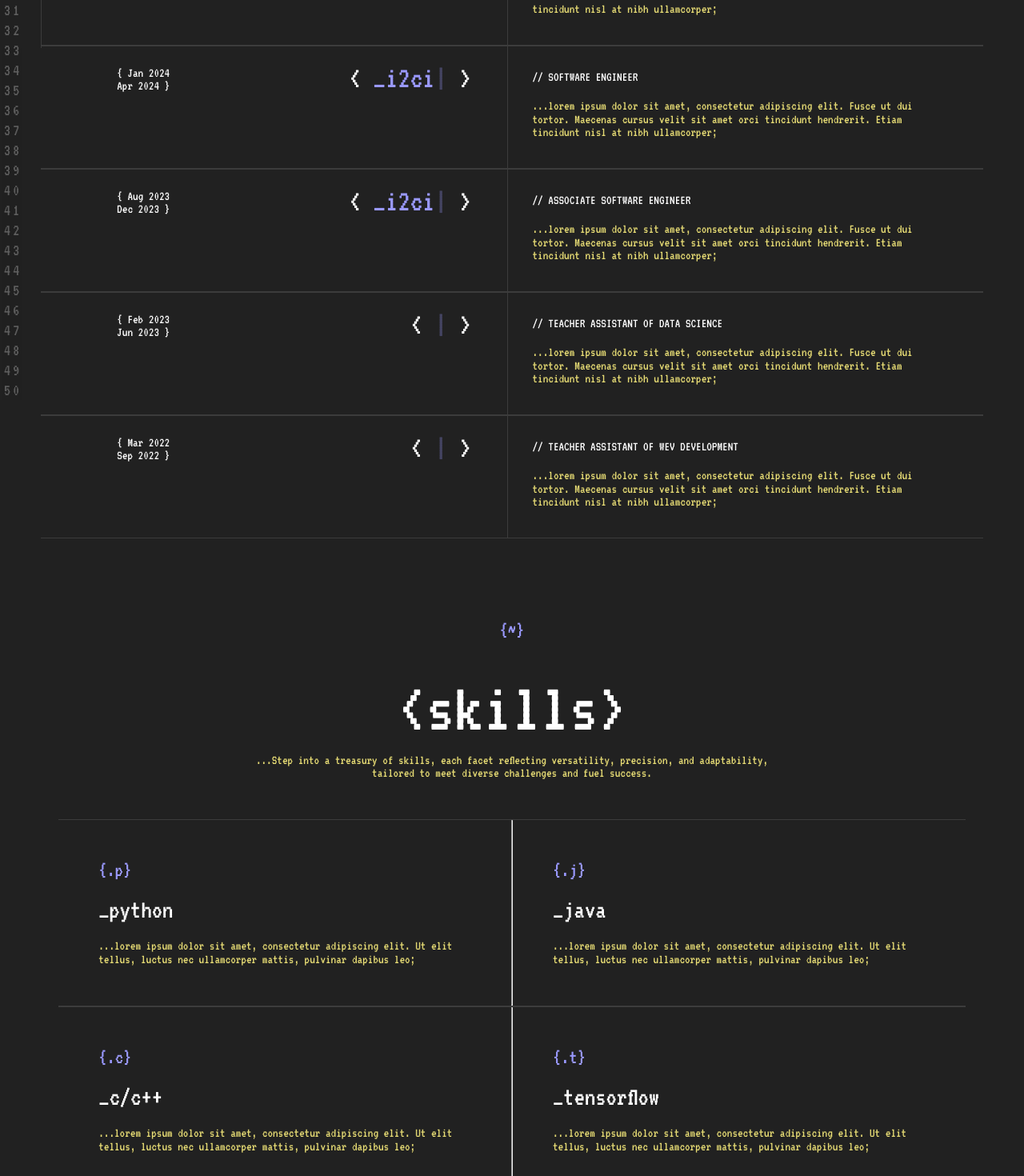
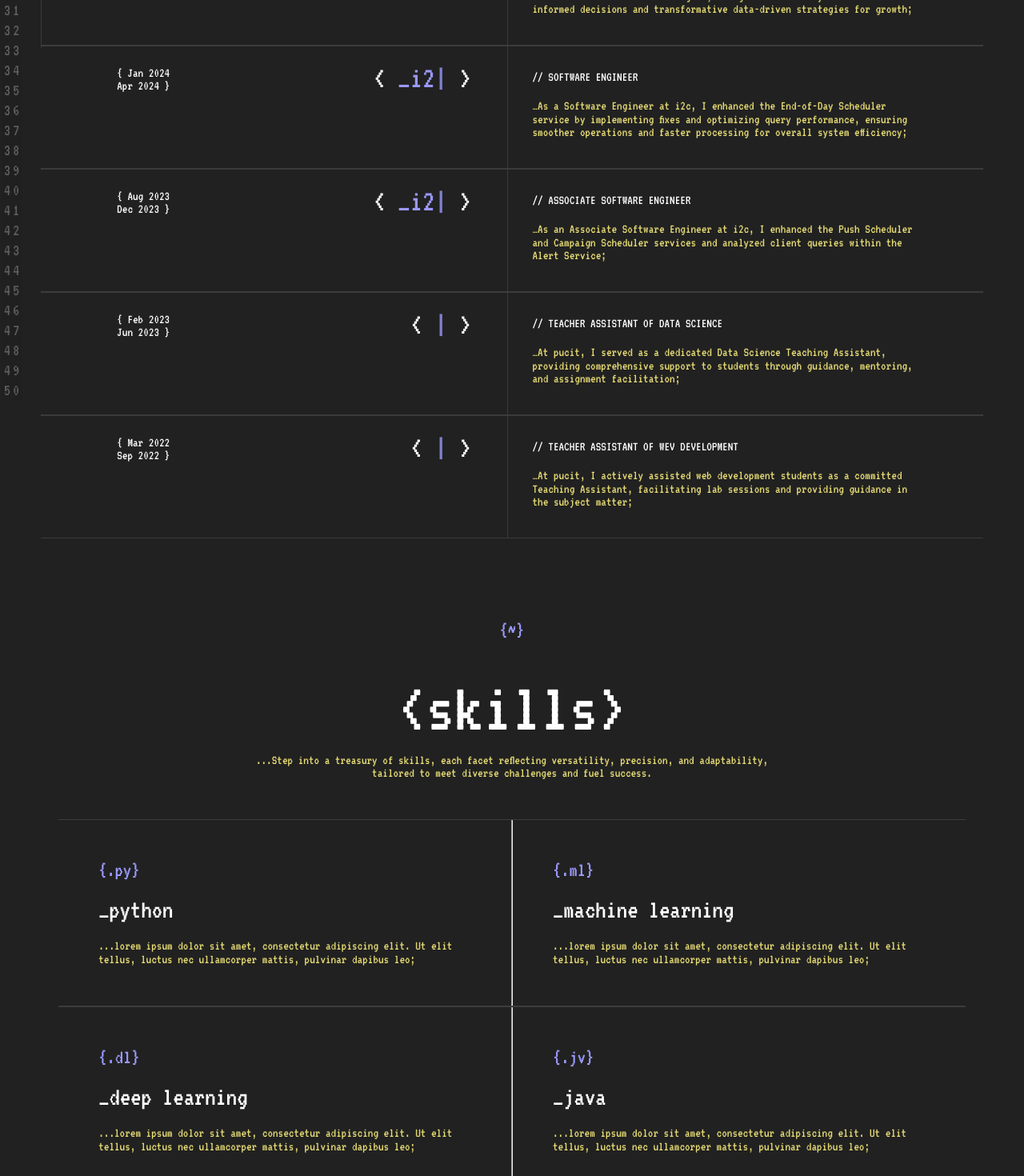
Before and after one commit to Nayab-Tahir/nayab-portfolio, a React (Vite) app: page /nayab-portfolio/resume in a window 1280 px wide. Shown: the part 760-2230 px from the top of the page at 80% size. Built offline with nearby package versions, Linux system fonts and the light colour scheme.

Commit message:
Data Management Improved

```diff
--- /dev/null
+++ b/src/Data/data.jsx
@@ -0,0 +1,55 @@
+export const myCareerList = [
+  "_ai specialist",
+  "_ml engineer",
+  "_data scientist",
+  "_web developer",
+];
+
+export const terminalData = {
+  listDir: {
+    root: ["Projects", "Resume", "About"],
+    Projects: ["ByteInsight", "QuranApp"],
+  },
+  terminalInstructionsList: [
+    {
+      num: 1,
+      title: "clear",
+      description: "It will clear the terminal",
+    },
+    {
+      num: 2,
+      title: "cd",
+      description: "Changes directory to specified directory",
+    },
+    {
+      num: 3,
+      title: "ls",
+      description: "List files and directories",
+    },
+    {
+      num: 4,
+      title: "mkdir",
+      description: "Create a new directory",
+    },
+    {
+      num: 5,
+      title: "rm",
+      description: "Remove a file or directory",
+    },
+    {
+      num: 6,
+      title: "mv",
+      description: "Move or rename a file or directory",
+    },
+    {
+      num: 7,
+      title: "cp",
+      description: "Copy a file or directory",
+    },
+    {
+      num: 8,
+      title: "cat",
+      description: "Display the contents of a file",
+    },
+  ],
+};
--- a/src/components/Sections/ExperienceSection/ExperienceSection.jsx
+++ b/src/components/Sections/ExperienceSection/ExperienceSection.jsx
@@ -10,7 +10,7 @@
     companyName: "techtics.ai",
     position: "JUNIOR DATA SCIENTIST",
     description:
-      "...lorem ipsum dolor sit amet, consectetur adipiscing elit. Fusce ut dui tortor. Maecenas cursus velit sit amet orci tincidunt hendrerit. Etiam tincidunt nisl at nibh ullamcorper;",
+      "…As a Junior Data Scientist at Techtics.ai, I leverage AI and ML for innovative solutions and insights, using advanced analysis to drive informed decisions and transformative data-driven strategies for growth;",
   },
   {
     startDate: "Jan 2024",
@@ -18,7 +18,7 @@
     companyName: "i2cinc",
     position: "SOFTWARE ENGINEER",
     description:
-      "...lorem ipsum dolor sit amet, consectetur adipiscing elit. Fusce ut dui tortor. Maecenas cursus velit sit amet orci tincidunt hendrerit. Etiam tincidunt nisl at nibh ullamcorper;",
+      "…As a Software Engineer at i2c, I enhanced the End-of-Day Scheduler service by implementing fixes and optimizing query performance, ensuring smoother operations and faster processing for overall system efficiency;",
   },
   {
     startDate: "Aug 2023",
@@ -26,7 +26,7 @@
     companyName: "i2cinc",
     position: "ASSOCIATE SOFTWARE ENGINEER",
     description:
-      "...lorem ipsum dolor sit amet, consectetur adipiscing elit. Fusce ut dui tortor. Maecenas cursus velit sit amet orci tincidunt hendrerit. Etiam tincidunt nisl at nibh ullamcorper;",
+      "…As an Associate Software Engineer at i2c, I enhanced the Push Scheduler and Campaign Scheduler services and analyzed client queries within the Alert Service;",
   },
   {
     startDate: "Feb 2023",
@@ -34,7 +34,7 @@
     companyName: "pucit",
     position: "TEACHER ASSISTANT OF DATA SCIENCE",
     description:
-      "...lorem ipsum dolor sit amet, consectetur adipiscing elit. Fusce ut dui tortor. Maecenas cursus velit sit amet orci tincidunt hendrerit. Etiam tincidunt nisl at nibh ullamcorper;",
+      "…At pucit, I served as a dedicated Data Science Teaching Assistant, providing comprehensive support to students through guidance, mentoring, and assignment facilitation;",
   },
   {
     startDate: "Mar 2022",
@@ -42,11 +42,12 @@
     companyName: "pucit",
     position: "TEACHER ASSISTANT OF WEV DEVELOPMENT",
     description:
-      "...lorem ipsum dolor sit amet, consectetur adipiscing elit. Fusce ut dui tortor. Maecenas cursus velit sit amet orci tincidunt hendrerit. Etiam tincidunt nisl at nibh ullamcorper;",
+      "…At pucit, I actively assisted web development students as a committed Teaching Assistant, facilitating lab sessions and providing guidance in the subject matter;",
   },
 ];
 
-const experienceIntro = "...Embark on a journey through my professional chronicles, where each role tells a story of growth, challenges conquered, and expertise honed.";
+const experienceIntro =
+  "…Embark on a journey through my professional chronicles, where each role tells a story of growth, challenges conquered, and expertise honed.";
 
 const ExperienceSection = () => {
   return (
--- a/src/components/Sections/IntroSection/IntroSection.jsx
+++ b/src/components/Sections/IntroSection/IntroSection.jsx
@@ -2,8 +2,7 @@
 import AnimatedHeading from "../../../UI/AnimatedHeading";
 import useAnimateTextList from "../../../Hooks/useAnimateTextList";
 import "./IntroSection.css";
-
-const myCareerList = ["_ai specialist", "_ml engineer", "_data scientist", "_web developer"];
+import { myCareerList } from "../../../Data/data";
 
 const IntroSection = () => {
   const career = useAnimateTextList(myCareerList);
--- a/src/components/Sections/SkillsSection/SkillsSection.jsx
+++ b/src/components/Sections/SkillsSection/SkillsSection.jsx
@@ -6,13 +6,27 @@
 const skills = [
   [
     {
-      symbol: ".p",
+      symbol: ".py",
       title: "python",
       description:
         "lorem ipsum dolor sit amet, consectetur adipiscing elit. Ut elit tellus, luctus nec ullamcorper mattis, pulvinar dapibus leo;",
     },
     {
-      symbol: ".j",
+      symbol: ".ml",
+      title: "machine learning",
+      description:
+        "lorem ipsum dolor sit amet, consectetur adipiscing elit. Ut elit tellus, luctus nec ullamcorper mattis, pulvinar dapibus leo;",
+    },
+  ],
+  [
+    {
+      symbol: ".dl",
+      title: "deep learning",
+      description:
+        "lorem ipsum dolor sit amet, consectetur adipiscing elit. Ut elit tellus, luctus nec ullamcorper mattis, pulvinar dapibus leo;",
+    },
+    {
+      symbol: ".jv",
       title: "java",
       description:
         "lorem ipsum dolor sit amet, consectetur adipiscing elit. Ut elit tellus, luctus nec ullamcorper mattis, pulvinar dapibus leo;",
@@ -20,18 +34,18 @@
   ],
   [
     {
-      symbol: ".c",
-      title: "c/c++",
+      symbol: ".tf",
+      title: "tensorflow",
       description:
         "lorem ipsum dolor sit amet, consectetur adipiscing elit. Ut elit tellus, luctus nec ullamcorper mattis, pulvinar dapibus leo;",
     },
     {
-      symbol: ".t",
-      title: "tensorflow",
+      symbol: ".pt",
+      title: "pytorch",
       description:
         "lorem ipsum dolor sit amet, consectetur adipiscing elit. Ut elit tellus, luctus nec ullamcorper mattis, pulvinar dapibus leo;",
     },
-  ],
+  ]
 ];
 
 const skillsIntro = "...Step into a treasury of skills, each facet reflecting versatility, precision, and adaptability, tailored to meet diverse challenges and fuel success.";
--- a/src/components/Sections/TerminalSection/Terminal/Terminal.jsx
+++ b/src/components/Sections/TerminalSection/Terminal/Terminal.jsx
@@ -2,16 +2,13 @@
 import TerminalHistory from "./TerminalHistory";
 import TerminalLine from "./TerminalLine";
 
-const listDir = {
-  "root": ["Projects", "Resume", "About"],
-  "Projects": ["ByteInsight", "QuranApp"]
-};
-
-const Terminal = () => {
+const Terminal = (props) => {
   const [command, setCommand] = useState("");
   const [terminalLinesList, setTerminalLinesList] = useState([]);
   const [dir, setDir] = useState("root");
   const [parentDir, setParentDir] = useState(["root"]);
+
+  const listDir = props.listDir;
 
   const handleCommand = (e) => {
     setCommand(e.target.value);
--- a/src/components/Sections/TerminalSection/TerminalInstructions/TerminalInstructions.jsx
+++ b/src/components/Sections/TerminalSection/TerminalInstructions/TerminalInstructions.jsx
@@ -1,52 +1,11 @@
 import Instruction from "./Instruction";
 
-const TerminalInstructions = () => {
-  const instructions = [
-    {
-      num: 1,
-      title: "clear",
-      description: "It will clear the terminal",
-    },
-    {
-      num: 2,
-      title: "cd",
-      description: "Changes directory to specified directory",
-    },
-    {
-      num: 3,
-      title: "ls",
-      description: "List files and directories",
-    },
-    {
-      num: 4,
-      title: "mkdir",
-      description: "Create a new directory",
-    },
-    {
-      num: 5,
-      title: "rm",
-      description: "Remove a file or directory",
-    },
-    {
-      num: 6,
-      title: "mv",
-      description: "Move or rename a file or directory",
-    },
-    {
-      num: 7,
-      title: "cp",
-      description: "Copy a file or directory",
-    },
-    {
-      num: 8,
-      title: "cat",
-      description: "Display the contents of a file",
-    },
-  ];
+const TerminalInstructions = (props) => {
+  const terminalInstructionsList = props.terminalInstructionsList;
 
   return (
     <div className="terminal-instructions">
-      {instructions.map((inst, index) => (
+      {terminalInstructionsList.map((inst, index) => (
         <Instruction
           key={index}
           num={inst.num}
--- a/src/components/Sections/TerminalSection/TerminalSection.jsx
+++ b/src/components/Sections/TerminalSection/TerminalSection.jsx
@@ -1,14 +1,17 @@
 import Terminal from "./Terminal/Terminal";
 import TerminalInstructions from "./TerminalInstructions/TerminalInstructions";
 import Section from "../../../UI/Section/Section";
+import { terminalData } from "../../../Data/data";
 import "./TerminalSection.css";
 
 const TerminalSection = () => {
   return (
     <Section>
       <div className="terminal-div">
-        <Terminal />
-        <TerminalInstructions/>
+        <Terminal listDir={terminalData.listDir} />
+        <TerminalInstructions
+          terminalInstructionsList={terminalData.terminalInstructionsList}
+        />
       </div>
     </Section>
   );
```
